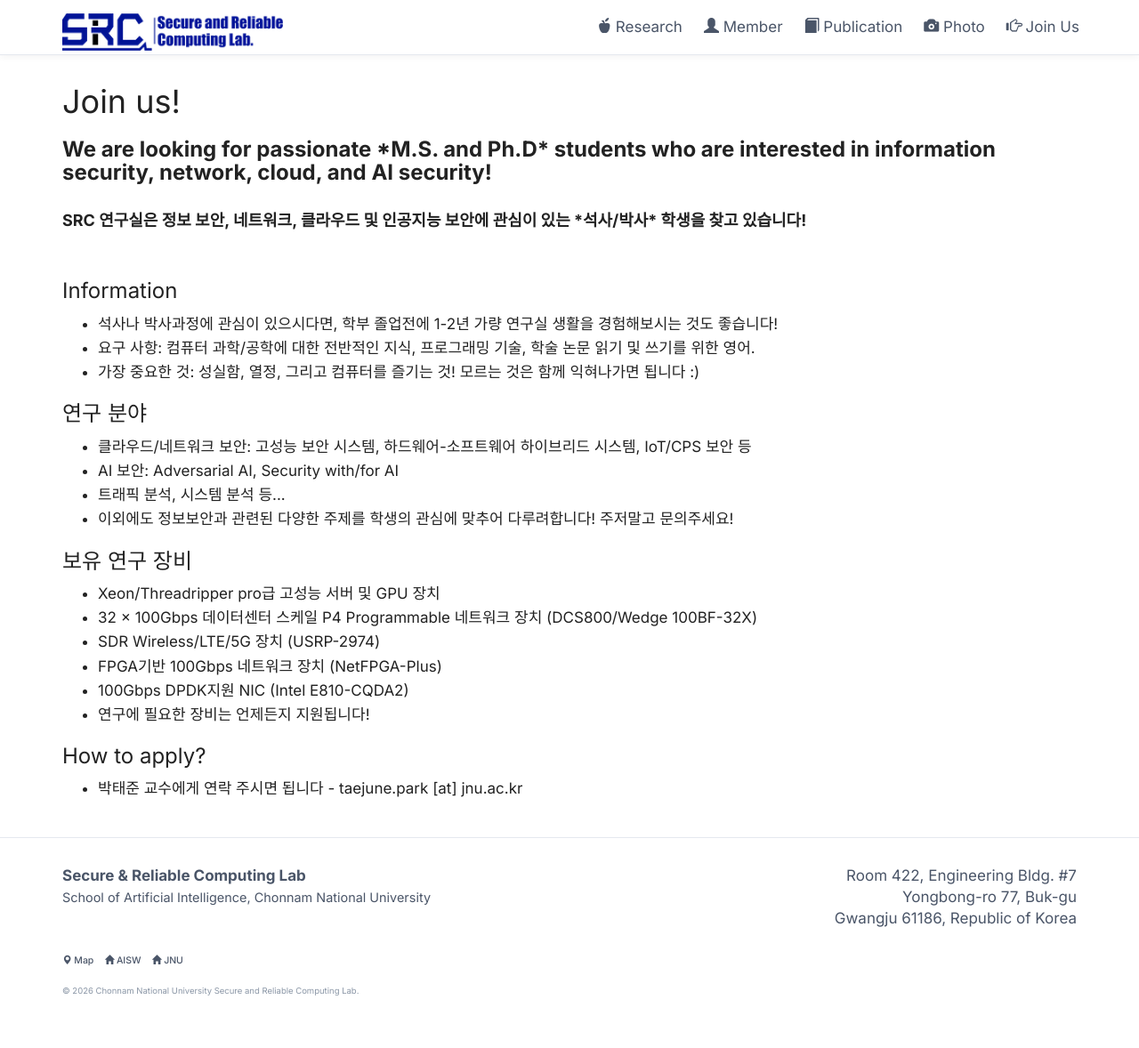
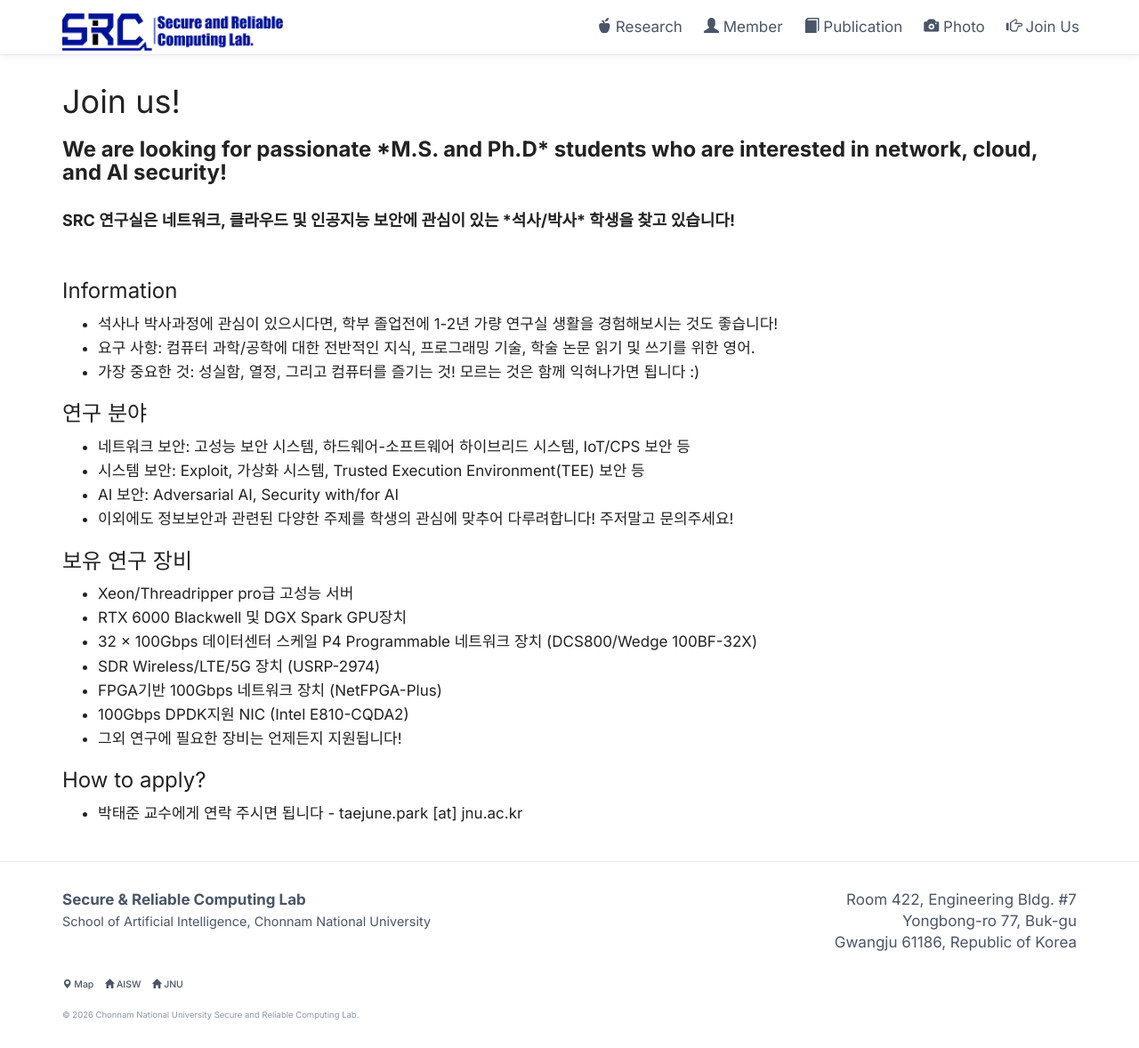
Before and after one commit to src-jnu/src-jnu.github.io, a Jekyll site: the page built from pages/joinus.html, in a window 1280 px wide. Shown: the whole page at 89% size. Built offline with Jekyll 4.4.1, drawn with Linux system fonts in a browser that asks for light colours; nearby versions of some CDN libraries; before the commit the page ends 1150 px from its top, so only the background shows below that.

```diff
--- a/_data/people/member.yml
+++ b/_data/people/member.yml
@@ -23,7 +23,7 @@
 - name: Gyeongjun Kim
   photo: "/image/people/015_gyeongjunkim.png"
   role: Bachelor-Master integrated
-  email: 202144 *at* jnu.ac.kr
+  email: sumdkdl *at* jnu.ac.kr
 
 - name: Seongsu Moon
   photo: "/image/people/004_seongsumoon.jpg"
--- a/pages/joinus.html
+++ b/pages/joinus.html
@@ -8,14 +8,14 @@ title: SRC Lab.
     <h3>
       <p>
         <b>
-        We are looking for passionate *M.S. and Ph.D* students who are interested in information security, network, cloud, and AI security! </b>
+        We are looking for passionate *M.S. and Ph.D* students who are interested in network, cloud, and AI security! </b>
         <p></p>
       </p>
     </h3>
     <h4>
       <br>
       <p>
-        <b> SRC 연구실은 정보 보안, 네트워크, 클라우드 및 인공지능 보안에 관심이 있는 *석사/박사* 학생을 찾고 있습니다!</b>
+        <b> SRC 연구실은 네트워크, 클라우드 및 인공지능 보안에 관심이 있는 *석사/박사* 학생을 찾고 있습니다!</b>
         <p></p>
       </p>
     </h4>
@@ -34,20 +34,21 @@ title: SRC Lab.
     <h3> 연구 분야 </h3>
     <p>
     <ul>
-      <li> 클라우드/네트워크 보안: 고성능 보안 시스템, 하드웨어-소프트웨어 하이브리드 시스템, IoT/CPS 보안 등</li>
+      <li> 네트워크 보안: 고성능 보안 시스템, 하드웨어-소프트웨어 하이브리드 시스템, IoT/CPS 보안 등</li>
+      <li> 시스템 보안: Exploit, 가상화 시스템, Trusted Execution Environment(TEE)  보안 등</li>
       <li> AI 보안: Adversarial AI, Security with/for AI </li>
-      <li> 트래픽 분석, 시스템 분석 등...
       <li> 이외에도 정보보안과 관련된 다양한 주제를 학생의 관심에 맞추어 다루려합니다! 주저말고 문의주세요! </li>
     </ul>
 
     <h3> 보유 연구 장비 </h3>
     <ul>
-      <li> Xeon/Threadripper pro급 고성능 서버 및 GPU 장치 </li>
+      <li> Xeon/Threadripper pro급 고성능 서버 </li>
+      <li> RTX 6000 Blackwell 및 DGX Spark GPU장치 </li>
       <li> 32 x 100Gbps 데이터센터 스케일 P4 Programmable 네트워크 장치 (DCS800/Wedge 100BF-32X) </li>
       <li> SDR Wireless/LTE/5G 장치 (USRP-2974) </li>
       <li> FPGA기반 100Gbps 네트워크 장치 (NetFPGA-Plus) </li>
       <li> 100Gbps DPDK지원 NIC (Intel E810-CQDA2) </li>
-      <li> 연구에 필요한 장비는 언제든지 지원됩니다! </li>
+      <li> 그외 연구에 필요한 장비는 언제든지 지원됩니다! </li>
     </ul>
     </p>
 
```
